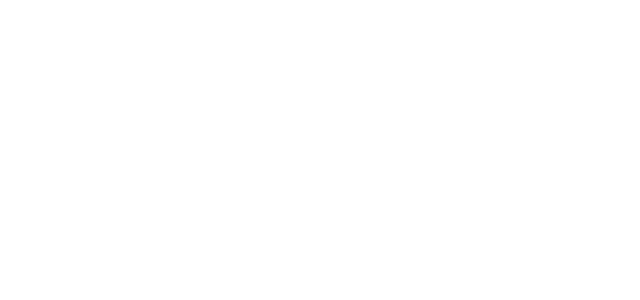
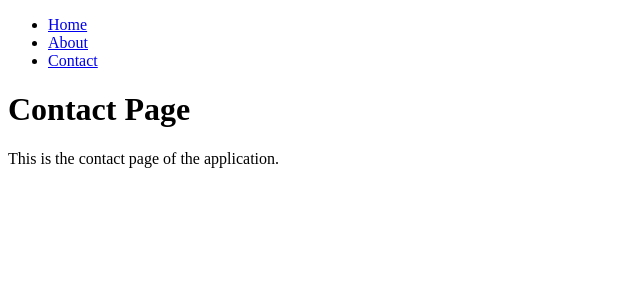
Before and after one commit to mehdi80/learninig-react-challenges, a React (Vite) app: page /contact in a window 1280 px wide. Shown: the top 300 px of the page, without its empty margins (0-640 px from the left). Built offline with nearby package versions, Linux system fonts and the light colour scheme.

Commit message:
create routes

```diff
--- a/src/App.tsx
+++ b/src/App.tsx
@@ -1,8 +1,26 @@
+import { BrowserRouter, Link, Route, Routes } from "react-router"
+import { Contact } from "./pages/Contact"
+import { Home } from "./pages/home"
+import { About } from "./pages/about"
 
 function App() {
-  return <>
+  return (
+    <BrowserRouter>
+      <nav>
+        <ul>
+          <li><Link to="/">Home</Link></li>
+          <li><Link to="/about">About</Link></li>
+          <li><Link to="/contact">Contact</Link></li>
+        </ul>
+      </nav>
 
-  </>
+      <Routes>
+        <Route path="/" element={<Home />} />
+        <Route path="/about" element={<About />} />
+        <Route path="/contact" element={<Contact />} />
+      </Routes>
+    </BrowserRouter>
+  )
 }
 
 export default App
--- /dev/null
+++ b/src/pages/About.tsx
@@ -0,0 +1,8 @@
+export function About() {
+  return (
+    <div>
+      <h1>About Page</h1>
+      <p>This is the about page of the application.</p>
+    </div>
+  );
+}
--- /dev/null
+++ b/src/pages/Contact.tsx
@@ -0,0 +1,9 @@
+
+export function Contact() {
+  return (
+    <div>
+      <h1>Contact Page</h1>
+      <p>This is the contact page of the application.</p>
+    </div>
+  );
+}
--- /dev/null
+++ b/src/pages/Home.tsx
@@ -0,0 +1,8 @@
+export function Home() {
+  return (
+    <div>
+      <h1>Home Page</h1>
+      <p>This is the home page of the application.</p>
+    </div>
+  );
+}
```
